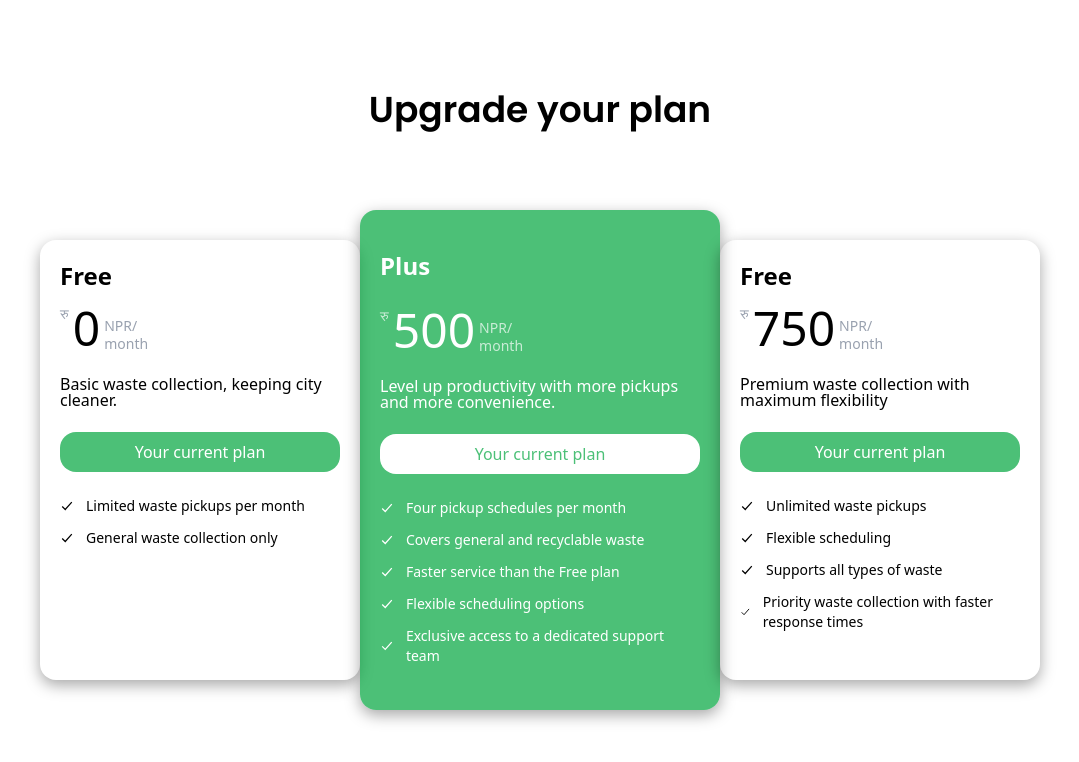
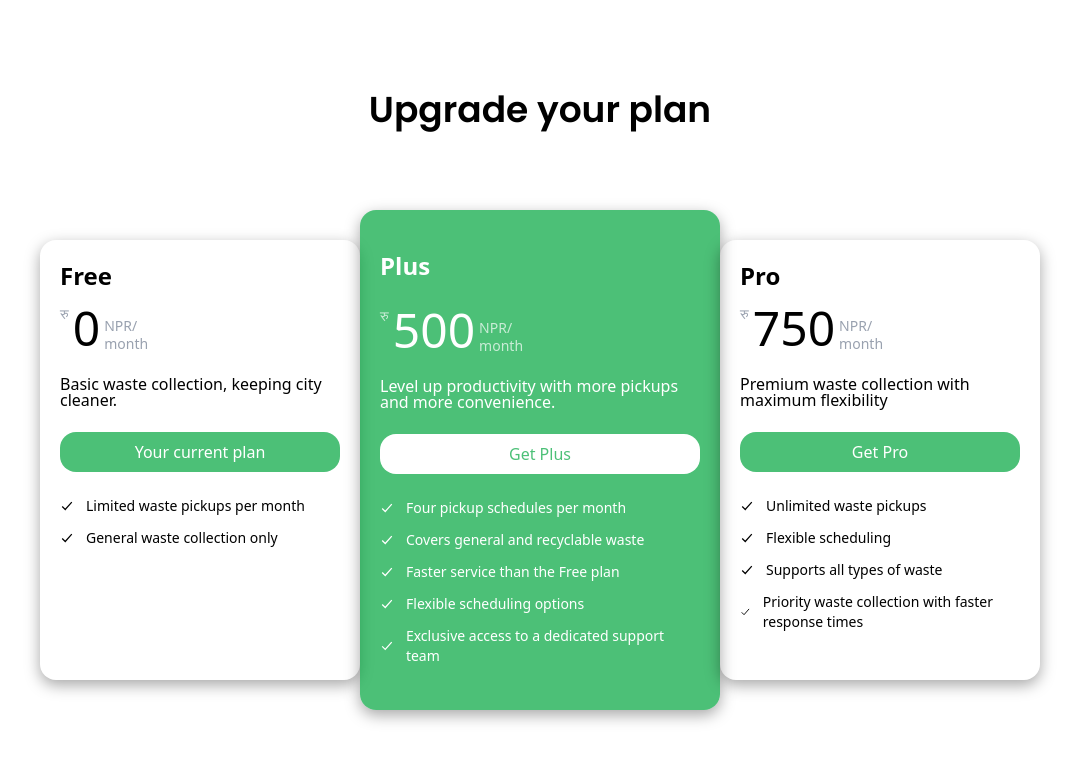
Before and after one commit to SaranshKoirala/Waste-Management-System, a React (Vite) app: page /subscribe in a window 1280 px wide. Shown: the top 762 px of the page, without its empty margins (100-1179 px from the left). Built offline with nearby package versions, Linux system fonts and the light colour scheme; a web font is replaced by a local one.

Commit message:
some changed added in the subscription page

```diff
--- a/src/pages/Subscription.jsx
+++ b/src/pages/Subscription.jsx
@@ -48,7 +48,7 @@ function Subscription() {
             Level up productivity with more pickups and more convenience.
           </div>
           <button className="bg-white text-green-600/70 w-full h-10 rounded-2xl text-normal text-center mb-6">
-            Your current plan
+            Get Plus
           </button>
           <ul className="flex flex-col justify-start gap-3 text-sm">
             <li className="flex justify-start items-center gap-3">
@@ -72,7 +72,7 @@ function Subscription() {
           </ul>
         </div>
         <div className="h-110 w-80 rounded-2xl shadow-[0px_5px_15px_rgba(0,0,0,0.35)] p-5">
-          <p className="font-semibold text-2xl mb-3">Free</p>
+          <p className="font-semibold text-2xl mb-3">Pro</p>
           <div className="flex gap-1 mb-6">
             <span className="text-gray-400 text-sm">रु</span>
             <span className="text-5xl">750</span>
@@ -85,7 +85,7 @@ function Subscription() {
             Premium waste collection with maximum flexibility
           </div>
           <button className="bg-green-600/70 text-white w-full h-10 rounded-2xl text-normal text-center mb-6">
-            Your current plan
+            Get Pro
           </button>
           <ul className="flex flex-col justify-start gap-3 text-sm">
             <li className="flex justify-start items-center gap-3">
```
